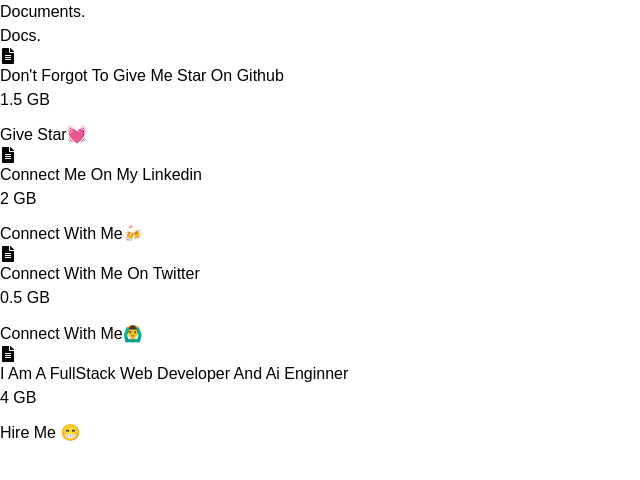
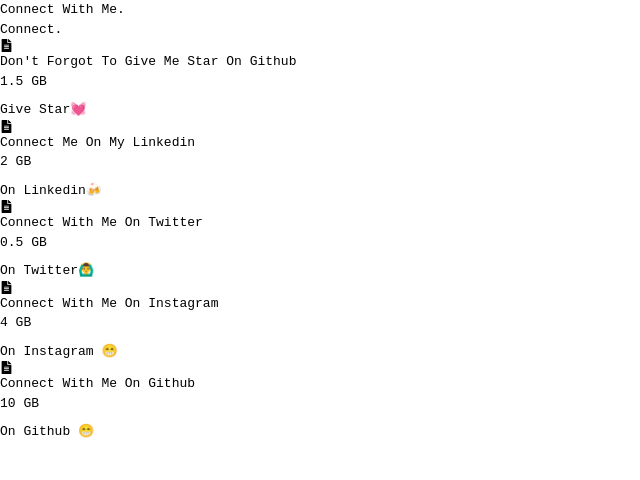
Before and after one commit to TejasNasre/connectWithMe, a React (Vite) app: page / in a window 1280 px wide. Shown: the top 480 px of the page, without its empty margins (0-640 px from the left). Built offline with nearby package versions, Linux system fonts and the light colour scheme.

Commit message:
Final Commit

```diff
--- a/src/components/Bg.jsx
+++ b/src/components/Bg.jsx
@@ -3,8 +3,8 @@
   return (
     <>
     <div className="fixed w-full h-screen z-[2]">
-      <div className="absolute top-[5%] w-full py-10 flex justify-center text-zinc-600 font-semibold text-3xl">Documents.</div>
-      <h1 className='absolute top-1/2 left-1/2 -translate-x-[50%] -translate-y-[50%] text-[13vw] leading-none tracking-tighter font-semibold text-zinc-900'>Docs.</h1>
+      <div className="absolute top-[5%] w-full py-10 flex justify-center text-zinc-600 font-semibold text-3xl">Connect With Me.</div>
+      <h1 className='absolute top-1/2 left-1/2 -translate-x-[50%] -translate-y-[50%] text-[13vw] leading-none tracking-tighter font-semibold text-zinc-900'>Connect.</h1>
       </div>
     </>
   )
--- a/src/components/Card.jsx
+++ b/src/components/Card.jsx
@@ -7,7 +7,7 @@
 export default function Card({ data ,referance}) {
   return (
     <>
-      <motion.div drag dragConstraints={referance} whileDrag={{scale : 1.1}} dragTransition={{bounceDamping : 5 ,bounceStiffness : 50}} dragElastic={0.2} className="relative flex-shrink-0 w-60 h-72 rounded-[30px] bg-zinc-900/90 text-white px-7 py-10 overflow-hidden">
+      <motion.div drag dragConstraints={referance} whileDrag={{scale : 1.1}} dragTransition={{bounceDamping : 5 ,bounceStiffness : 50}} dragElastic={0.2} className="relative flex-shrink-0 w-[150px] h-[250px] rounded-[30px] bg-zinc-900/90 text-white px-7 py-10 overflow-hidden sm:w-[175px]">
         <FaFileAlt />
         <p className="text-sm leading-tight mt-5 font-semibold">
           {data.description}
--- a/src/components/Fg.jsx
+++ b/src/components/Fg.jsx
@@ -24,7 +24,7 @@
       close: false,
       tag: {
         isOpen: true,
-        tagTitle: "Connect With Me🍻",
+        tagTitle: "On Linkedin🍻",
         tagColor: "blue",
       },
       link : "https://in.linkedin.com/in/tejasnasre"
@@ -35,20 +35,32 @@
       close: false,
       tag: {
         isOpen: true,
-        tagTitle: "Connect With Me🙆‍♂️",
+        tagTitle: "On Twitter🙆‍♂️",
         tagColor: "green",
       },
       link : "https://twitter.com/tejas_nasre"
     },
     {
-      description: "I Am A FullStack Web Developer And Ai Enginner",
+      description: "Connect With Me On Instagram",
       filesize: "4 GB",
       close: false,
       tag: {
         isOpen: true,
-        tagTitle: "Hire Me 😁",
+        tagTitle: "On Instagram 😁",
         tagColor: "blue",
       },
+      link : "https://instagram.com/tejas_nasre"
+    },
+    {
+      description: "Connect With Me On Github",
+      filesize: "10 GB",
+      close: false,
+      tag: {
+        isOpen: true,
+        tagTitle: "On Github 😁",
+        tagColor: "blue",
+      },
+      link : "https://github.com/TejasNasre"
     },
   ];
   return (
--- a/src/index.css
+++ b/src/index.css
@@ -3,7 +3,7 @@
 @tailwind utilities;
 
 *{
-    font-family: 'Gilroy', sans-serif;
+    font-family:monospace;
 }
 ::selection{
     color: rgb(232, 145, 47);
```
